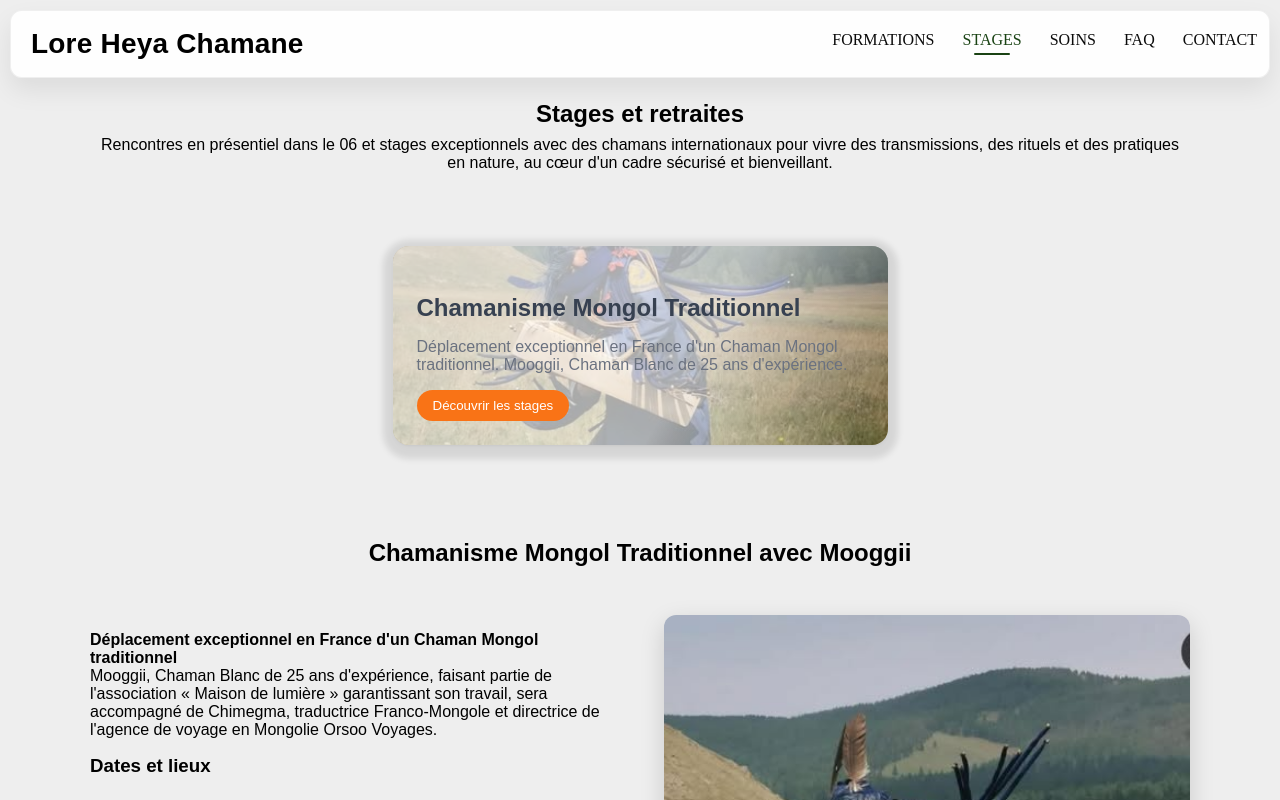
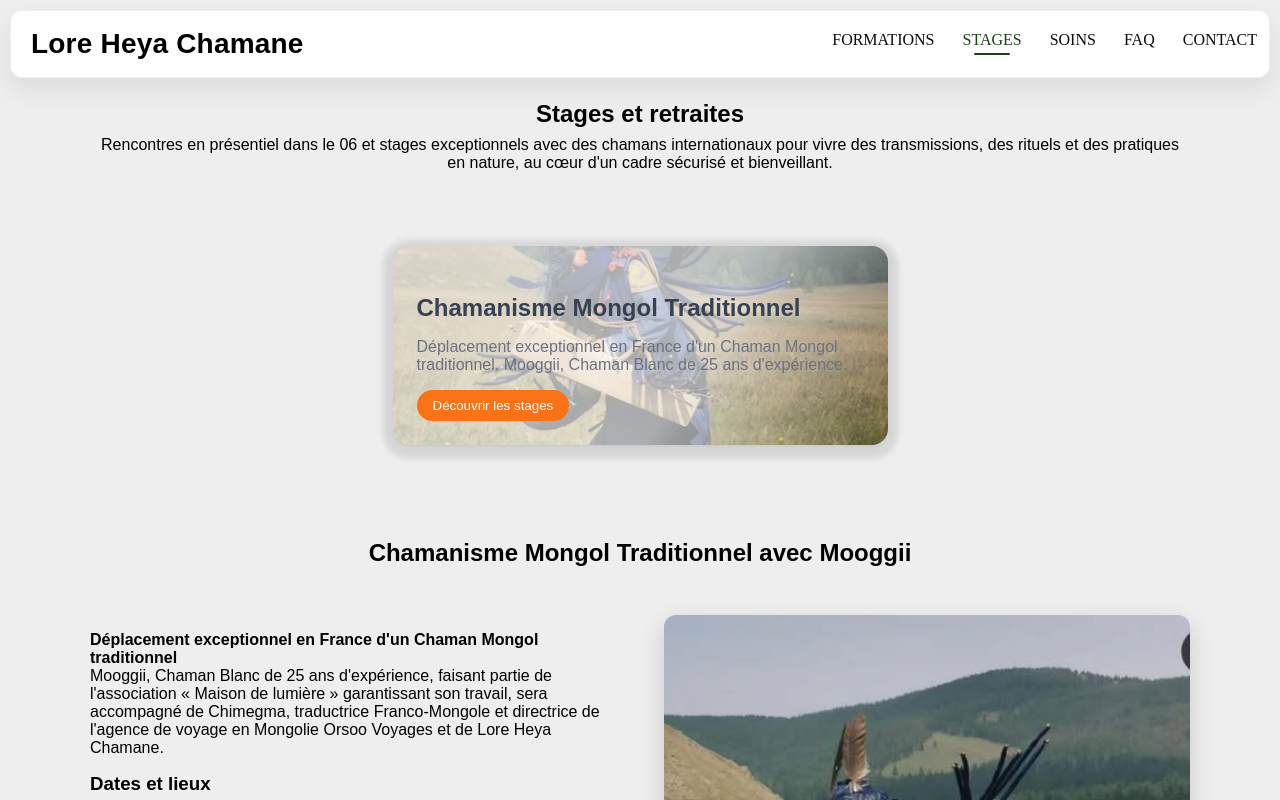
Before and after one commit to este0207/LoreHeya-WebSite, a Next.js app: page /stages in a window 1280 px wide. Shown: the top 800 px of the page. Built offline with nearby package versions, Linux system fonts and the light colour scheme; a web font is replaced by a local one.

Commit message:
fix stage

```diff
--- a/src/app/stages/page.tsx
+++ b/src/app/stages/page.tsx
@@ -46,7 +46,7 @@ export default function StagesPage() {
               <p>
                 <strong>Déplacement exceptionnel en France d'un Chaman Mongol traditionnel</strong><br/>
                 Mooggii, Chaman Blanc de 25 ans d'expérience, faisant partie de l'association « Maison de lumière » garantissant son travail,
-                sera accompagné de Chimegma, traductrice Franco-Mongole et directrice de l'agence de voyage en Mongolie Orsoo Voyages.
+                sera accompagné de Chimegma, traductrice Franco-Mongole et directrice de l'agence de voyage en Mongolie Orsoo Voyages et de Lore Heya Chamane.
               </p>
 
               <h3>Dates et lieux</h3>
```
